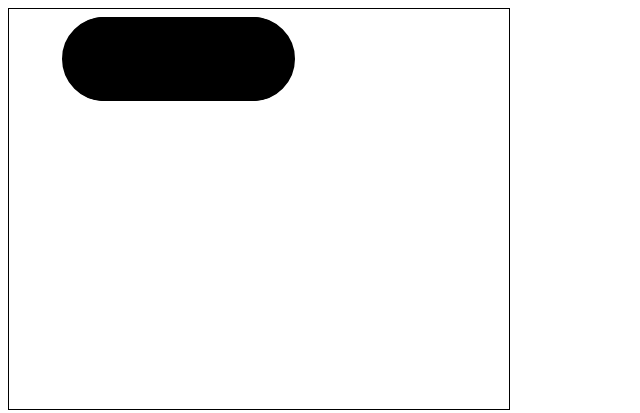
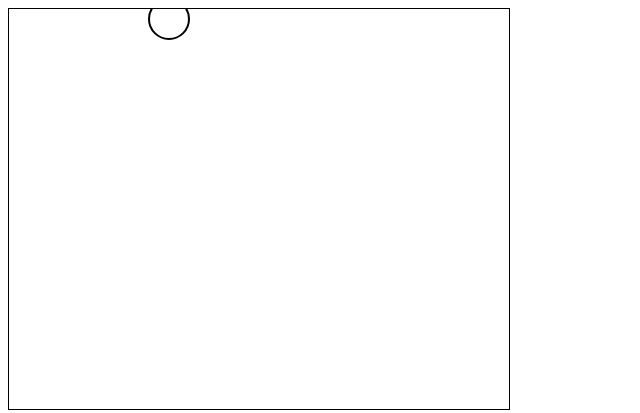
Before and after one commit to Fluci/SaturdayHacking, a plain HTML site: page source/index.html in a window 1280 px wide. Shown: the whole page, without its empty margins (0-640 px from the left). Drawn offline with Linux system fonts and the light colour scheme.

Commit message:
refactoring: drawengine, gamecontroller,added circle

```diff
--- /dev/null
+++ b/source/circle.js
@@ -0,0 +1,20 @@
+var circle = new Object();
+circle.positionx = 10
+circle.velocityx = 30
+circle.positiony =10
+circle.velocityy = 0
+circle.radius = 20
+circle.draw = function(ctx){
+ctx.beginPath();
+ctx.lineWidth=2;
+ctx.arc(this.positionx, this.positiony, this.radius, 0, 2 * Math.PI);
+ctx.stroke();
+};
+circle.step = function(dt){
+//x1=x0+ v * dt
+this.positionx = this.positionx + circle.velocityx*dt
+this.positiony = this.positiony + circle.velocityy*dt
+
+
+
+};
--- /dev/null
+++ b/source/drawengine.js
@@ -0,0 +1,12 @@
+var DRAW = new Object();
+DRAW.canvas = null;
+DRAW.draw = function(actors){
+  var ctx = this.canvas.getContext("2d");
+  ctx.clearRect(0, 0, this.canvas.width, this.canvas.height)
+  for(var i = 0;i <actors.length;i++){
+    actors[i].draw(ctx);
+
+  }
+
+
+};
--- a/source/game.js
+++ b/source/game.js
@@ -1,6 +1,7 @@
 var GAME = new Object();
-GAME.canvas = null;
 GAME.time = 0;
+GAME.actors = []
+GAME.drawengine = null
 GAME.start = function(){
   var that = this;
 setInterval(function(){that.loop()},1000/30)
@@ -8,11 +9,11 @@ setInterval(function(){that.loop()},1000/30)
 
 };
 GAME.loop = function(){
-  var ctx = this.canvas.getContext("2d");
-  ctx.beginPath();
-  ctx.lineWidth=4;
-  ctx.arc(95+this.time, 50, 40, 0, 2 * Math.PI);
-  ctx.stroke();
+  for(var i = 0;i <this.actors.length;i++){
+    this.actors[i].step(1/30);
+
+  }
+this.drawengine.draw(this.actors)
   this.time+=1;
 
 };
--- /dev/null
+++ b/source/gamecontroller.js
@@ -0,0 +1,38 @@
+var CONTROLLER = new Object();
+CONTROLLER.player1 = null
+CONTROLLER.player2 =null
+CONTROLLER.listento = function(subject){
+  var that=this;
+  subject.onkeydown = function(event){that.keydown(event)};
+  subject.onkeyup = function(event){that.keyup(event)};
+};
+CONTROLLER.apply = function(actors){
+
+
+
+
+};
+CONTROLLER.keydown = function(event){
+  var x = event.charCode || event.keyCode;
+  if (x == 119 || x == 87) {  // w is 119, W is 87
+    this.player1.velocityx = 0
+    this.player1.velocityy = -30
+}
+if (x == 115 || x == 83) {  // s is 115, S is 83
+  this.player1.velocityx = 0
+  this.player1.velocityy = 30
+}
+
+};
+CONTROLLER.keyup = function(event){
+  var x = event.charCode || event.keyCode;
+  if (x == 119 || x == 87) {  // w is 119, W is 87
+    this.player1.velocityx = 0
+    this.player1.velocityy = 0
+}
+if (x == 115 || x == 83) {  // s is 115, S is 83
+  this.player1.velocityx = 0
+  this.player1.velocityy = 0
+}
+
+};
--- a/source/index.html
+++ b/source/index.html
@@ -6,13 +6,23 @@
 </title>
 <script src="game.js">
 </script>
+<script src="circle.js">
+</script>
+<script src="drawengine.js">
+</script>
+<script src="gamecontroller.js">
+</script>
 <script type="text/javascript">
 
 function init() {
 var c = document.getElementById("gamefield");
-GAME.canvas=c;
+GAME.actors=[circle];
+GAME.drawengine=DRAW;
+GAME.drawengine.canvas=c;
 GAME.start();
-
+GAME.controller=CONTROLLER
+GAME.controller.listento(document)
+GAME.controller.player1=circle
 
 }
 
```
